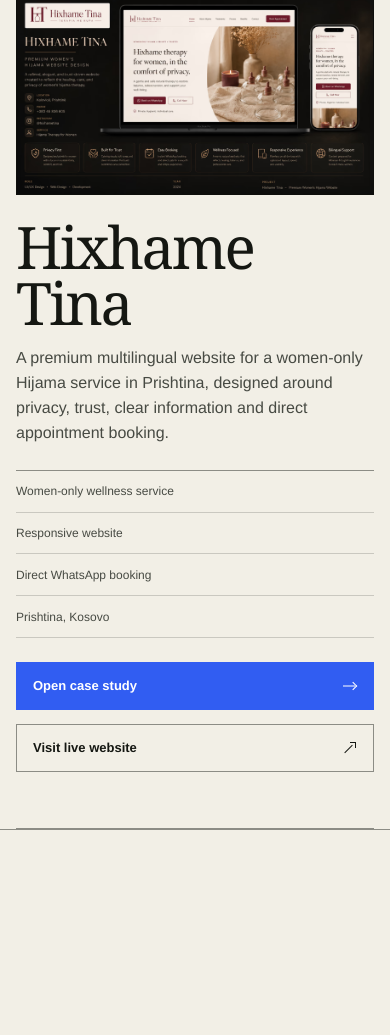
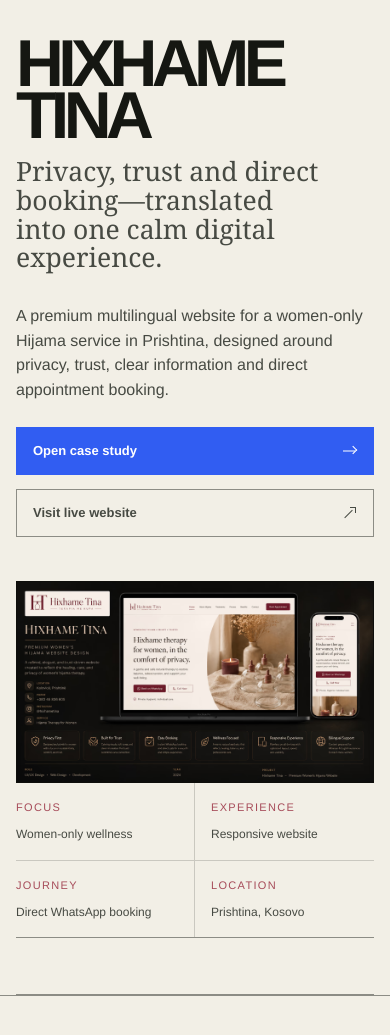
Before and after one commit to nisigma1/enisqetajportfolio, a Next.js app: page /work in a window 390 px wide. Shown: the part 1463-2498 px from the top of the page. Built offline with nearby package versions, Linux system fonts and the light colour scheme.

Commit message:
refine Hixhame Tina responsive presentation

```diff
--- a/components/showcase/HixhameTinaPreview.tsx
+++ b/components/showcase/HixhameTinaPreview.tsx
@@ -19,19 +19,13 @@
         <p>{hixhameProject.category}</p>
       </div>
 
-      <HixhameTinaArtwork priority={priority} />
-
-      <div className="hixhame-preview__body">
+      <div className="hixhame-preview__lead">
         <div>
           <h3>{hixhameProject.title}</h3>
+          <p>Privacy, trust and direct booking—translated into one calm digital experience.</p>
+        </div>
+        <div className="hixhame-preview__summary">
           <p>{hixhameProject.description}</p>
-        </div>
-        <ul aria-label="Project summary">
-          <li>Women-only wellness service</li>
-          <li>Responsive website</li>
-          <li>Direct WhatsApp booking</li>
-          <li>Prishtina, Kosovo</li>
-        </ul>
           <div className="hixhame-preview__actions">
             <Link className="button button--primary" href={`/work/${hixhameProject.slug}`}>
               Open case study <ActionMark direction="forward" />
@@ -42,6 +36,16 @@
             </a>
           </div>
         </div>
+      </div>
+
+      <HixhameTinaArtwork priority={priority} />
+
+      <dl className="hixhame-preview__meta" aria-label="Project summary">
+        <div><dt>Focus</dt><dd>Women-only wellness</dd></div>
+        <div><dt>Experience</dt><dd>Responsive website</dd></div>
+        <div><dt>Journey</dt><dd>Direct WhatsApp booking</dd></div>
+        <div><dt>Location</dt><dd>Prishtina, Kosovo</dd></div>
+      </dl>
     </article>
   );
 }
--- a/styles/hixhame-case-study.css
+++ b/styles/hixhame-case-study.css
@@ -35,7 +35,8 @@
   display: flex;
   justify-content: space-between;
   gap: var(--space-4);
-  margin-bottom: var(--space-4);
+  padding-bottom: var(--space-4);
+  border-bottom: 1px solid var(--border);
   color: var(--text-muted);
   font-size: var(--text-meta);
   letter-spacing: 0.12em;
@@ -47,41 +48,41 @@
   color: #a74c5a;
 }
 
-.hixhame-preview .hixhame-artwork {
-  background: #090806;
+.hixhame-preview__lead {
+  display: grid;
+  grid-template-columns: 7fr 5fr;
+  gap: var(--space-7);
+  align-items: end;
+  padding-block: clamp(2.5rem, 6vw, 6rem);
 }
 
-.hixhame-preview__body {
-  display: grid;
-  grid-template-columns: 5fr 3fr 4fr;
-  gap: var(--space-6);
-  padding-top: var(--space-5);
+.hixhame-preview__lead h3 {
+  font-family: var(--font-identity);
+  font-size: clamp(4rem, 9vw, 8.5rem);
+  font-weight: 800;
+  letter-spacing: -0.085em;
+  line-height: 0.78;
+  text-transform: uppercase;
 }
 
-.hixhame-preview__body h3 {
+.hixhame-preview__lead > div:first-child > p {
+  max-width: 34rem;
+  margin-top: var(--space-4);
+  color: var(--text-secondary);
   font-family: var(--font-editorial);
-  font-size: var(--text-h2);
-  font-weight: 400;
-  letter-spacing: -0.045em;
-  line-height: 0.95;
+  font-size: var(--text-h3);
+  line-height: 1.08;
 }
 
-.hixhame-preview__body > div:first-child > p {
-  max-width: 46rem;
-  margin-top: var(--space-4);
+.hixhame-preview__summary {
+  display: grid;
+  gap: var(--space-5);
+  align-content: end;
   color: var(--text-secondary);
 }
 
-.hixhame-preview__body ul {
-  border-top: 1px solid var(--border-strong);
-  list-style: none;
-}
-
-.hixhame-preview__body li {
-  padding-block: 0.7rem;
-  color: var(--text-secondary);
-  border-bottom: 1px solid var(--border);
-  font-size: var(--text-caption);
+.hixhame-preview .hixhame-artwork {
+  background: #090806;
 }
 
 .hixhame-preview__actions,
@@ -91,9 +92,38 @@
   gap: var(--space-3);
 }
 
-.hixhame-preview__actions {
-  align-content: start;
-  justify-content: flex-end;
+.hixhame-preview__meta {
+  display: grid;
+  grid-template-columns: repeat(4, minmax(0, 1fr));
+  border-bottom: 1px solid var(--border-strong);
+}
+
+.hixhame-preview__meta > div {
+  min-width: 0;
+  padding: var(--space-4) var(--space-5);
+  border-right: 1px solid var(--border);
+}
+
+.hixhame-preview__meta > div:first-child {
+  padding-left: 0;
+}
+
+.hixhame-preview__meta > div:last-child {
+  padding-right: 0;
+  border-right: 0;
+}
+
+.hixhame-preview__meta dt {
+  color: #a74c5a;
+  font-size: var(--text-meta);
+  letter-spacing: 0.12em;
+  text-transform: uppercase;
+}
+
+.hixhame-preview__meta dd {
+  margin: 0.55rem 0 0;
+  color: var(--text-secondary);
+  font-size: var(--text-caption);
 }
 
 .hixhame-preview--homepage {
@@ -334,16 +364,26 @@
 }
 
 @media (max-width: 1023px) {
-  .hixhame-preview__body {
-    grid-template-columns: 1fr 1fr;
+  .hixhame-preview__lead {
+    grid-template-columns: 3fr 2fr;
   }
 
-  .hixhame-preview__body > div:first-child {
-    grid-column: 1 / -1;
+  .hixhame-preview__meta {
+    grid-template-columns: repeat(2, minmax(0, 1fr));
   }
 
-  .hixhame-preview__actions {
-    justify-content: flex-start;
+  .hixhame-preview__meta > div:nth-child(2n) {
+    padding-right: 0;
+    border-right: 0;
+  }
+
+  .hixhame-preview__meta > div:nth-child(3) {
+    padding-left: 0;
+    border-top: 1px solid var(--border);
+  }
+
+  .hixhame-preview__meta > div:nth-child(4) {
+    border-top: 1px solid var(--border);
   }
 
   .hixhame-study__facts {
@@ -377,11 +417,11 @@
   }
 
   .hixhame-preview__header {
-    display: grid;
+    align-items: end;
     font-size: 0.64rem;
   }
 
-  .hixhame-preview__body,
+  .hixhame-preview__lead,
   .hixhame-study__hero,
   .hixhame-study__chapter,
   .hixhame-study__close,
@@ -389,18 +429,40 @@
     grid-template-columns: 1fr;
   }
 
-  .hixhame-preview__body {
-    gap: var(--space-5);
+  .hixhame-preview__lead {
+    gap: var(--space-6);
+    padding-block: 2.75rem;
   }
 
-  .hixhame-preview__body h3 {
-    font-size: clamp(2.7rem, 15vw, 4.2rem);
+  .hixhame-preview__lead h3 {
+    font-size: clamp(3.5rem, 17vw, 5.5rem);
+  }
+
+  .hixhame-preview__lead > div:first-child > p {
+    max-width: 19rem;
+    font-size: clamp(1.35rem, 6.8vw, 1.9rem);
+  }
+
+  .hixhame-preview__summary {
+    gap: var(--space-5);
   }
 
   .hixhame-preview__actions .button,
   .hixhame-study__actions .button {
     width: 100%;
     min-height: 3rem;
+  }
+
+  .hixhame-preview__meta {
+    margin-top: 0;
+  }
+
+  .hixhame-preview__meta > div {
+    padding: var(--space-4) 0;
+  }
+
+  .hixhame-preview__meta > div:nth-child(2n) {
+    padding-left: var(--space-4);
   }
 
   .hixhame-study__hero {
@@ -419,7 +481,15 @@
   .hixhame-study__facts > div:nth-child(2n),
   .hixhame-study__facts > div:last-child {
     grid-column: 1;
+    display: grid;
+    grid-template-columns: minmax(5.75rem, 0.75fr) minmax(0, 1.25fr);
+    gap: var(--space-4);
+    align-items: baseline;
     border-right: 0;
+  }
+
+  .hixhame-study__facts dd {
+    margin-top: 0;
   }
 
   .hixhame-study__chapter > p,
@@ -458,6 +528,10 @@
 }
 
 @media (max-width: 399px) {
+  .hixhame-preview__header {
+    display: grid;
+  }
+
   .hixhame-study__facts > div {
     padding-inline: 0;
   }
```
Lines whose indentation alone changed are shown as unchanged.
